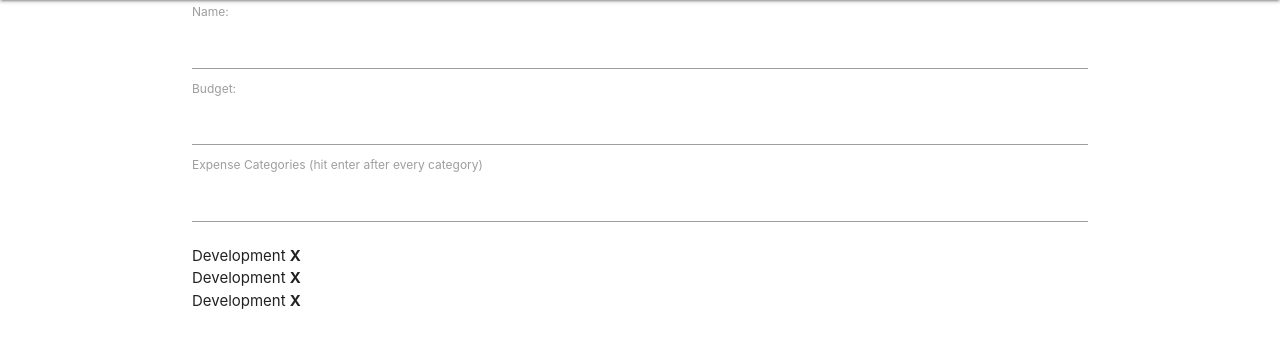
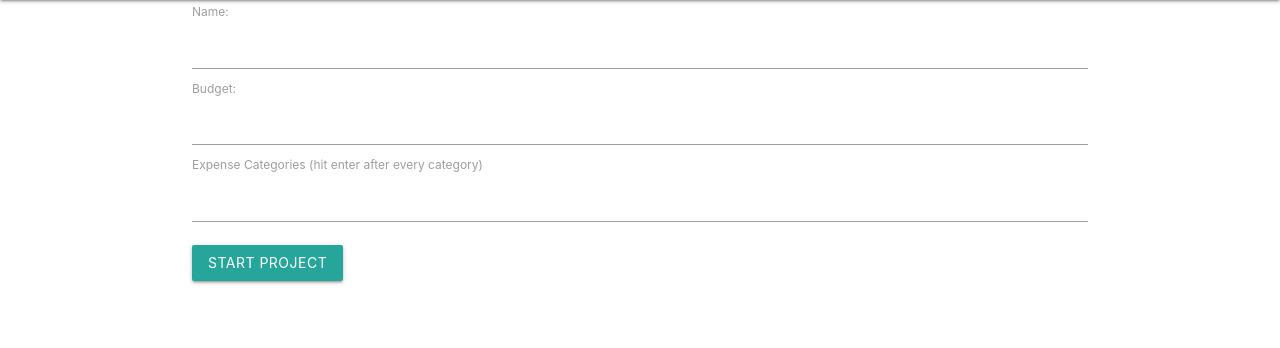
Before and after one commit to Haloegen/code-institute-project, a Django app: page /add in a window 1280 px wide. Shown: the part 64-412 px from the top of the page. Run offline with Django 4.2, Linux system fonts and the light colour scheme.

Commit message:
add functions
in script.js add functions for adding categories and updating categories on the add-project.html

```diff
--- a/budget/templates/budget/add-project.html
+++ b/budget/templates/budget/add-project.html
@@ -1,9 +1,10 @@
 {% extends 'base.html' %}
+{% load static %}
 {% block content %}
 
 
 <div class="container">
-    <form action="">
+    <form action="" method="POST">
         {% csrf_token %}
         {{ form }}
         <label for="catergoryInput">Expense Categories (hit enter after every category)</label>
@@ -11,21 +12,13 @@
         <input type="hidden" name="categoriesString">
 
     <ul id="categoriesContainer">
-        <li class="category">
-            <span class="name">Development</span>
-            <span onclick="removeCategory(this)" class="btnRemove bold">X</span>
-        </li>
-        <li class="category">
-            <span class="name">Development</span>
-            <span onclick="removeCategory(this)" class="btnRemove bold">X</span>
-        </li>
-        <li class="category">
-            <span class="name">Development</span>
-            <span onclick="removeCategory(this)" class="btnRemove bold">X</span>
-        </li>
 
     </ul>
+    <button type="submit" class="btn">Start Project</button>
     </form>
 </div>
 
+
+<script src="{% static 'js/script.js' %}"></script>
+
 {% endblock %}
--- a/budget/urls.py
+++ b/budget/urls.py
@@ -4,6 +4,6 @@ from . import views
 
 urlpatterns = [
     path('', views.project_list, name = 'list'),
-    path('add', views.ProjectCreateView.as_view(), name = 'add'),
+    path('add', views.ProjectCreateView.as_view(), name='add'),
     path('<slug:project_slug>', views.project_detail, name = 'detail'),
 ]
--- a/static/css/style.css
+++ b/static/css/style.css
@@ -19,6 +19,16 @@
     padding: 10px;
     margin-bottom: 50px;
 }
+
+/* project add view css code */
+form ul li.category {
+    display: inline-block;
+    background-color: white;
+    padding: 5px 10px;
+    margin-right: 5px;
+}
+
+
 
 /* project detail statistics  */
 .section-stats .card-panel {
--- /dev/null
+++ b/static/js/script.js
@@ -0,0 +1,33 @@
+(function(){
+
+    document.querySelector('#categoryInput').addEventListener('keydown', function(e){
+        if (e.keyCode != 13){
+            return;
+        }
+
+        e.preventDefault()
+
+        var categoryName = this.value
+        this.value = ''
+        addNewCategory(categoryName)
+        updateCategoriesString()
+    })
+
+    function addNewCategory(name){
+
+        document.querySelector('#categoriesContainer').insertAdjacentHTML('beforeend',
+        `
+        <li class="category">
+        <span class=name>${name}</span>
+        <span onclick="removeCategory(this)" class="btnRemove bold">X</span>
+        </li>`)
+    }
+
+
+
+    function updateCategoriesString(){
+        categories = fetchCategoryArray()
+        document.querySelector('input[name="categoriesString"]').value = categories.join(',')
+    }
+
+})()
```
